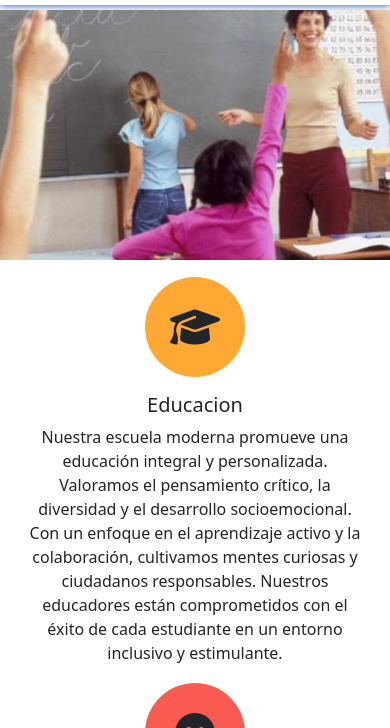
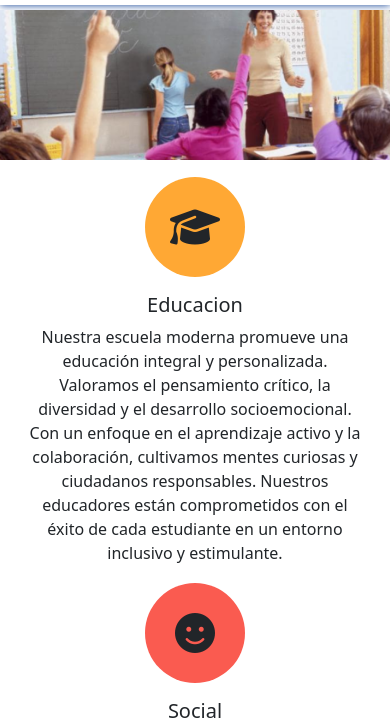
Before and after one commit to natankier/PFKierszenbaum, a website: page index.html in a window 390 px wide. Shown: the part 111-839 px from the top of the page. Drawn offline with nearby package versions, Linux system fonts and the light colour scheme.

Commit message:
cambie el tamano de foto clase

```diff
--- a/scss/layouts/_index.scss
+++ b/scss/layouts/_index.scss
@@ -1,6 +1,6 @@
 .fotoclase {
     width: 100%;
-    height: 350px;
+    height: 250px;
     object-fit: cover;
 }
 
@@ -60,6 +60,7 @@ h2 {
 
 @media (max-width: 768px) {
     .fotoclase{
-        height: 250px;
+        height: 150px;
+
     }
 }
```
Also changed, not shown: css/styles.css.
